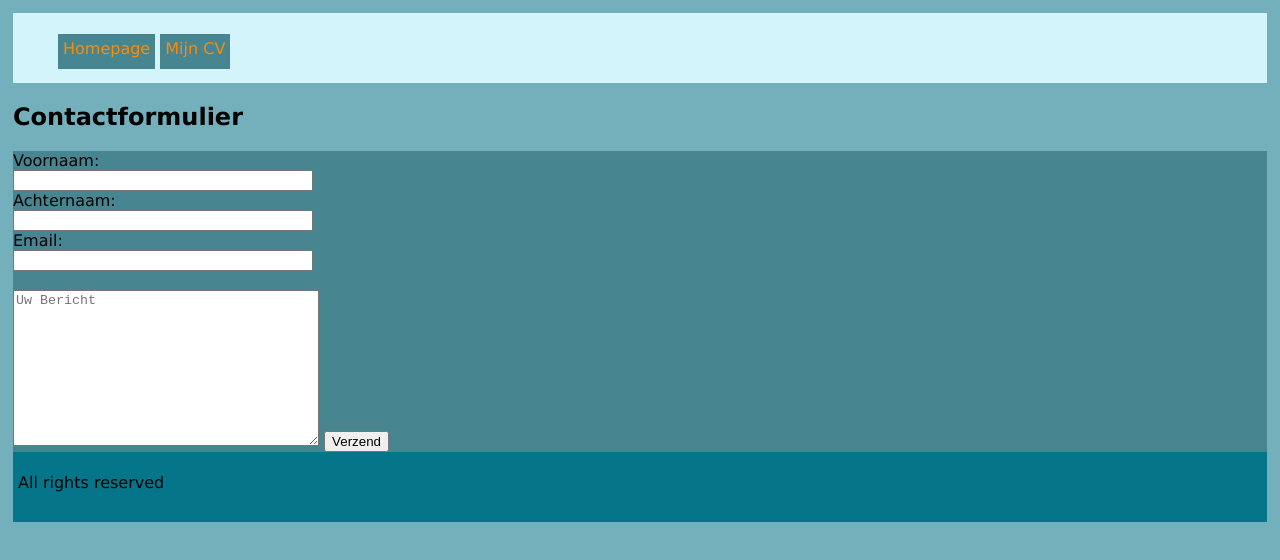
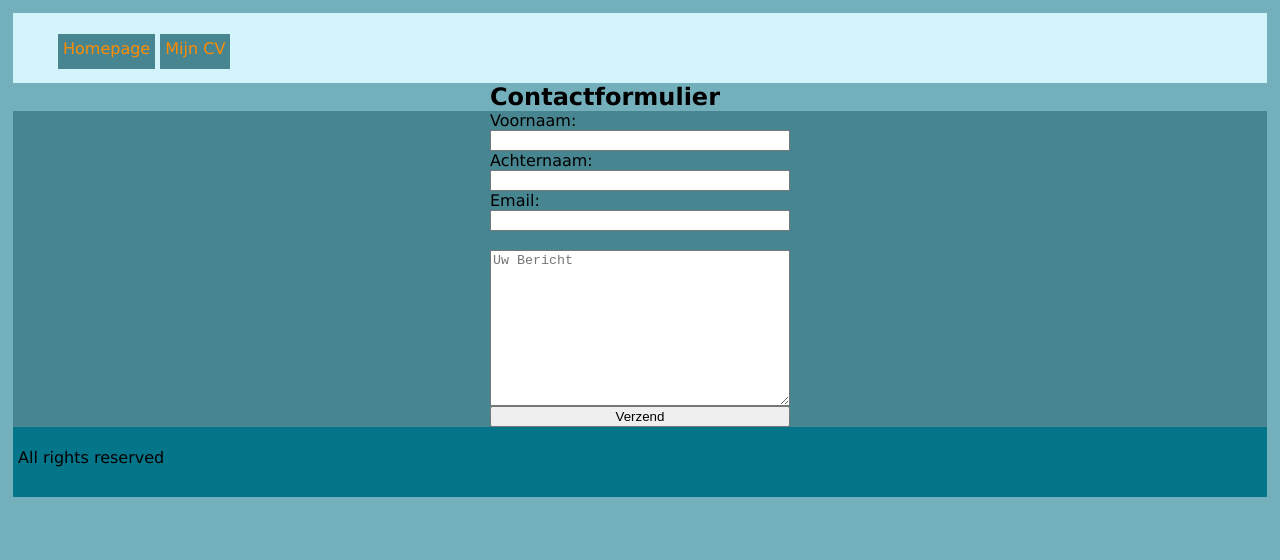
Before and after one commit to maritme/huiswerk_les_15, a plain HTML site: page contact.html in a window 1280 px wide. Drawn offline with Linux system fonts and the light colour scheme.

Commit message:
Add files via upload

```diff
--- a/style.css
+++ b/style.css
@@ -46,10 +46,11 @@ button:active{
     color: white;
 }
 
-input{
+input[type='text'], input[type='email'], textarea, button, label, h2{
     display: block;
     box-sizing: border-box;
     width: 300px;
+    margin: auto;
 }
 
 textarea{
```
